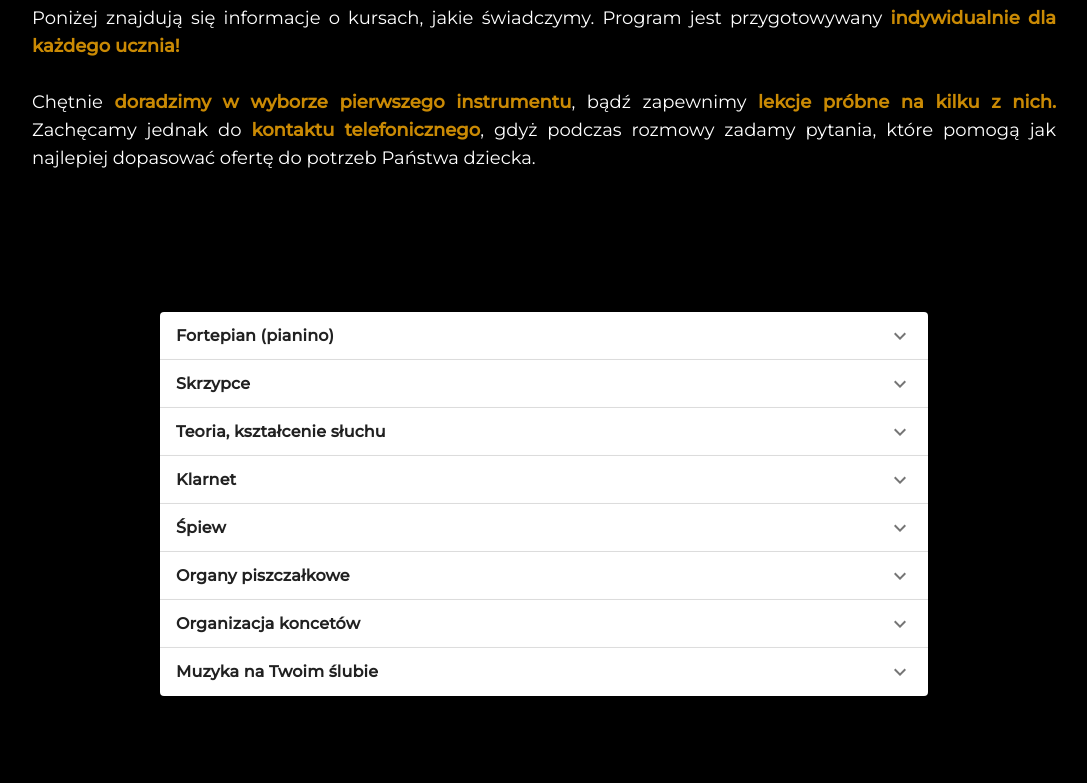
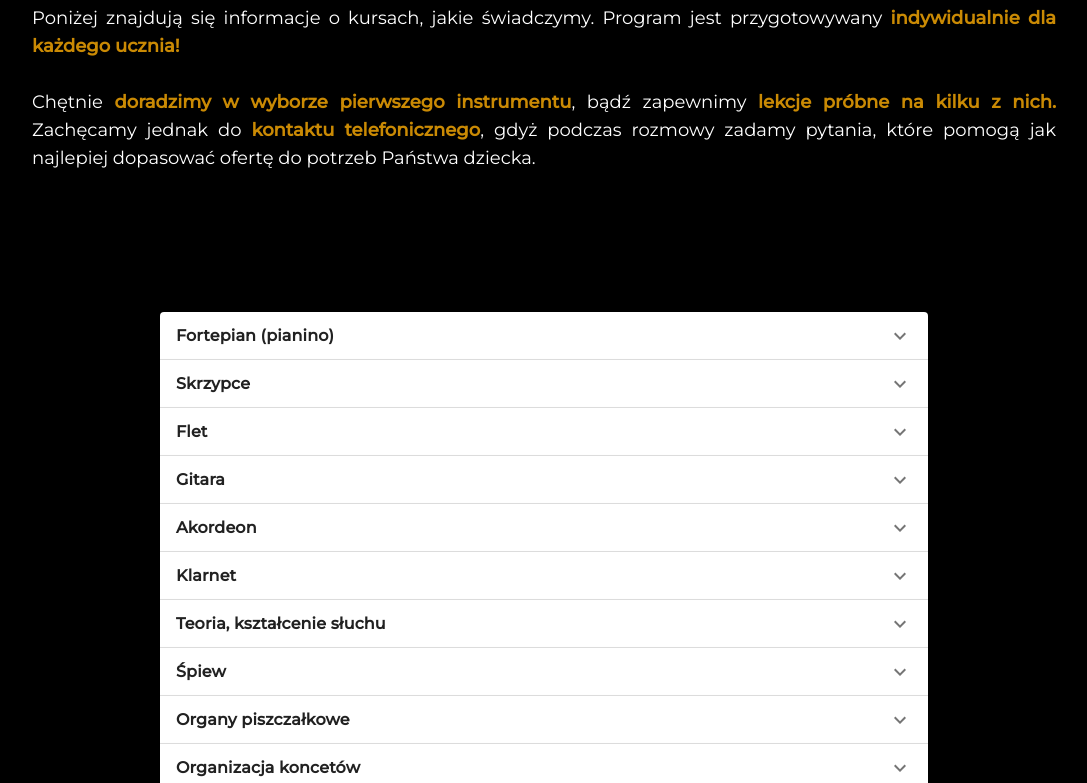
Before and after one commit to snix422/MusicSchoolWebsite, a React (Create React App) app in the folder my-app/: page /oferta in a window 1280 px wide. Shown: the part 416-1199 px from the top of the page, without its empty margins (96-1183 px from the left). Built offline with nearby package versions, Linux system fonts and the light colour scheme; a web font is replaced by a local one.

Commit message:
added instruments

```diff
--- a/my-app/src/components/Contact/Contact.tsx
+++ b/my-app/src/components/Contact/Contact.tsx
@@ -8,8 +8,8 @@ import { Alert } from "@mui/material";
 import emailjs from "@emailjs/browser";
 import ScrollToTop from "react-scroll-to-top";
 import KeyboardArrowUpIcon from "@mui/icons-material/KeyboardArrowUp";
-import { ToastContainer, toast } from 'react-toastify';
-import 'react-toastify/dist/ReactToastify.css';
+import { ToastContainer, toast } from "react-toastify";
+import "react-toastify/dist/ReactToastify.css";
 
 const Contact = () => {
   const [fullName, setFullName] = useState("");
@@ -51,7 +51,7 @@ const Contact = () => {
         },
         (error: any) => {}
       );
-      toast.success('Dziękujemy za wiadomość. Skontaktujemy się niezwłocznie!')
+    toast.success("Dziękujemy za wiadomość. Skontaktujemy się niezwłocznie!");
   };
 
   return (
@@ -91,7 +91,7 @@ const Contact = () => {
                     className="text-white text-xl"
                     style={{ fontFamily: "Montserrat" }}
                   >
-                    <a href="tel:+48698873023">698 873 023</a>
+                    <a href="tel:+48725729621">725 729 621</a>
                   </h3>
                 </div>
               </div>
@@ -126,7 +126,7 @@ const Contact = () => {
               className="text-center text-white pb-5 text-4xl max-sm:text-2xl"
               style={{ fontFamily: "Montserrat" }}
             >
-              Napisz do Mnie!
+              Napisz do nas!
             </h2>
             <form
               ref={form}
@@ -165,7 +165,6 @@ const Contact = () => {
                     mail.length !== 0 &&
                     message.length !== 0
                   ) {
-
                   }
                 }}
                 className="w-3/5 max-md:w-3/4 text-white bg-yellow-600 rounded font-bold pt-1 pb-1"
--- a/my-app/src/components/MainPage/MainPage.tsx
+++ b/my-app/src/components/MainPage/MainPage.tsx
@@ -1,4 +1,3 @@
-import ExpandMoreIcon from "@mui/icons-material/ExpandMore";
 import NavBar from "../NavBar/NavBar";
 import Footer from "../Footer/Footer";
 import { motion } from "framer-motion";
--- a/my-app/src/components/Offers/Offers.tsx
+++ b/my-app/src/components/Offers/Offers.tsx
@@ -95,7 +95,9 @@ const Offers = () => {
                   odnoszą sukcesy na lokalnych oraz ogólnopolskich konkursach
                   muzycznych
                 </b>
-                . Zapraszamy także uczniów Szkół Muzycznych, potrzebujących
+                . <br />
+                <br />
+                Zapraszamy także uczniów Szkół Muzycznych, potrzebujących
                 korepetycji, lekcji uzupełniających bądź doraźnych konsultacji.
                 Nasi pedagodzy są przygotowani, by{" "}
                 <b>
@@ -130,15 +132,125 @@ const Offers = () => {
                   okazje do gry kameralnej (zespołowej), zwłaszcza podczas
                   corocznych Warsztatów muzycznych
                 </b>
-                . Zapraszamy także uczniów Państwowych Szkół Muzycznych,
+                . <br />
+                <br />
+                Zapraszamy także uczniów Państwowych Szkół Muzycznych,
                 potrzebujących
+                <b> lekcji uzupełniających bądź doraźnych konsultacji</b>. Nasi
+                pedagodzy są przygotowani, by pomóc w takiej sytuacji, opracować
+                bądź skorygować plan ćwiczenia, projektowo{" "}
+                <b>przygotować ucznia do nadchodzącego egzaminu</b>.
+              </Typography>
+            </AccordionDetails>
+          </Accordion>
+          <Accordion className="w-3/5 max-md:w-4/5">
+            <AccordionSummary
+              expandIcon={<ExpandMoreIcon />}
+              aria-controls="panel1a-content"
+              id="panel1a-header"
+            >
+              <Typography style={{ fontFamily: "Montserrat" }}>
+                <b>Flet</b>
+              </Typography>
+            </AccordionSummary>
+            <AccordionDetails>
+              <Typography
+                className="text-left"
+                style={{ fontFamily: "Montserrat" }}
+              >
+                A może to piękne brzmienie <b>fletu poprzecznego</b> zachwyciło
+                Państwa dziecko? Zapewniamy lekcje gry na tym instrumencie,
+                także <b>dla najmłodszych</b>! <br />
+                Pod okiem doświadczonego pedagoga{" "}
+                <b>
+                  poznasz tajniki wydobycia dźwięku, poprawnego oddechu oraz
+                  artykulacji
+                </b>
+                . Jesteśmy gotowi także na{" "}
+                <b>konsultacje w trybie indywidualnym!</b>
+              </Typography>
+            </AccordionDetails>
+          </Accordion>
+          <Accordion className="w-3/5 max-md:w-4/5">
+            <AccordionSummary
+              expandIcon={<ExpandMoreIcon />}
+              aria-controls="panel1a-content"
+              id="panel1a-header"
+            >
+              <Typography style={{ fontFamily: "Montserrat" }}>
+                <b>Gitara</b>
+              </Typography>
+            </AccordionSummary>
+            <AccordionDetails>
+              <Typography
+                className="text-left"
+                style={{ fontFamily: "Montserrat" }}
+              >
+                Zapraszamy na{" "}
+                <b>indywidualnye zajęcia z gry na gitarze w Państwa domu</b> pod
+                kierunkiem doświadczonego pedagoga. Z jego pomocą wybierzesz
+                najpierw odpowiedni instrumentu. Tworzymy także{" "}
+                <b>
+                  okazje do gry w <b>zespole gitarowym</b>
+                </b>
+                . Pomagamy ponadto uczniom Państwowych Szkół Muzycznych,
+                potrzebującym
                 <b>
                   {" "}
                   korepetycji, lekcji uzupełniających bądź doraźnych konsultacji
                 </b>
-                . Nasi pedagodzy są przygotowani, by pomóc w takiej sytuacji,
-                opracować bądź skorygować plan ćwiczenia, projektowo{" "}
-                <b>przygotować ucznia do nadchodzącego egzaminu</b>.
+                .
+              </Typography>
+            </AccordionDetails>
+          </Accordion>
+          <Accordion className="w-3/5 max-md:w-4/5">
+            <AccordionSummary
+              expandIcon={<ExpandMoreIcon />}
+              aria-controls="panel1a-content"
+              id="panel1a-header"
+            >
+              <Typography style={{ fontFamily: "Montserrat" }}>
+                <b>Akordeon</b>
+              </Typography>
+            </AccordionSummary>
+            <AccordionDetails>
+              <Typography
+                className="text-left"
+                style={{ fontFamily: "Montserrat" }}
+              >
+                Oferujemy <b>lekcje gry na akordeonie</b> guzikowym oraz
+                klawiszowym pod okiem doświadczonego pedagoga-specjalisty.
+                Repertuar, poza kanonami literatury klasycznej, stanowi także w
+                dużej mierze <b>muzyka rozrywkowa i współczesna</b>. Nasi
+                pedagodzy są gotowi także{" "}
+                <b>pomóc w wyborze odpowiedniego instrumentu</b> oraz udzielić{" "}
+                <b>konsultacji przed zakupem</b>.
+              </Typography>
+            </AccordionDetails>
+          </Accordion>
+          <Accordion className="w-3/5  max-md:w-4/5">
+            <AccordionSummary
+              expandIcon={<ExpandMoreIcon />}
+              aria-controls="panel1a-content"
+              id="panel1a-header"
+            >
+              <Typography style={{ fontFamily: "Montserrat" }}>
+                <b>Klarnet</b>
+              </Typography>
+            </AccordionSummary>
+            <AccordionDetails>
+              <Typography
+                className="text-left"
+                style={{ fontFamily: "Montserrat" }}
+              >
+                Zapraszamy na <b>indywidualne lekcje gry na klarnecie</b> pod
+                okiem uznanego, posiadającego liczne sukcesy artystyczne i
+                dydaktyczne nauczyciela. Podczas zajęć będzie rezalizowany
+                zarówno <b>pion programowy Szkoły Muzycznej</b>, jak również
+                pozycje z <b>literatury filmowej czy popularnej</b>. Uczeń
+                będzie miał możliwość
+                <b>uczestniczenia w warsztatach i spokaniach klarnetowych</b>,
+                by wspólnie z innymi muzykami rozwijać swój talent.
               </Typography>
             </AccordionDetails>
           </Accordion>
@@ -172,32 +284,6 @@ const Offers = () => {
             </AccordionDetails>
           </Accordion>
 
-          <Accordion className="w-3/5  max-md:w-4/5">
-            <AccordionSummary
-              expandIcon={<ExpandMoreIcon />}
-              aria-controls="panel1a-content"
-              id="panel1a-header"
-            >
-              <Typography style={{ fontFamily: "Montserrat" }}>
-                <b>Klarnet</b>
-              </Typography>
-            </AccordionSummary>
-            <AccordionDetails>
-              <Typography
-                className="text-left"
-                style={{ fontFamily: "Montserrat" }}
-              >
-                Zapraszamy na <b>indywidualne lekcje gry na klarnecie</b> pod
-                okiem uznanego, posiadającego liczne sukcesy artystyczne i
-                dydaktyczne nauczyciela. Podczas zajęć będzie rezalizowany
-                zarówno <b>pion programowy Szkoły Muzycznej</b>, jak również
-                pozycje z <b>literatury filmowej czy popularnej</b>. Uczeń
-                będzie miał możliwość
-                 <b>uczestniczenia w warsztatach i spokaniach klarnetowych</b>,
-                by wspólnie z innymi muzykami rozwijać swój talent.
-              </Typography>
-            </AccordionDetails>
-          </Accordion>
           <Accordion className="w-3/5  max-md:w-4/5">
             <AccordionSummary
               expandIcon={<ExpandMoreIcon />}
```
